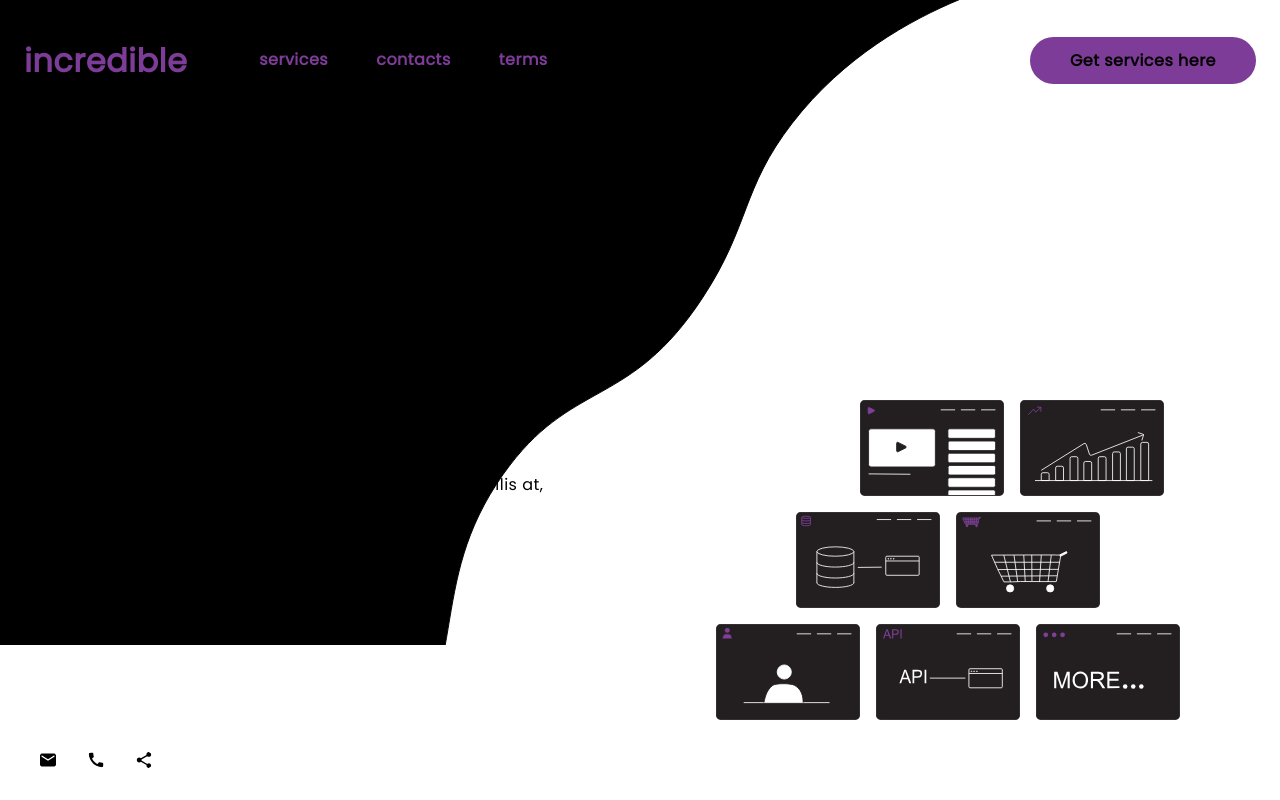
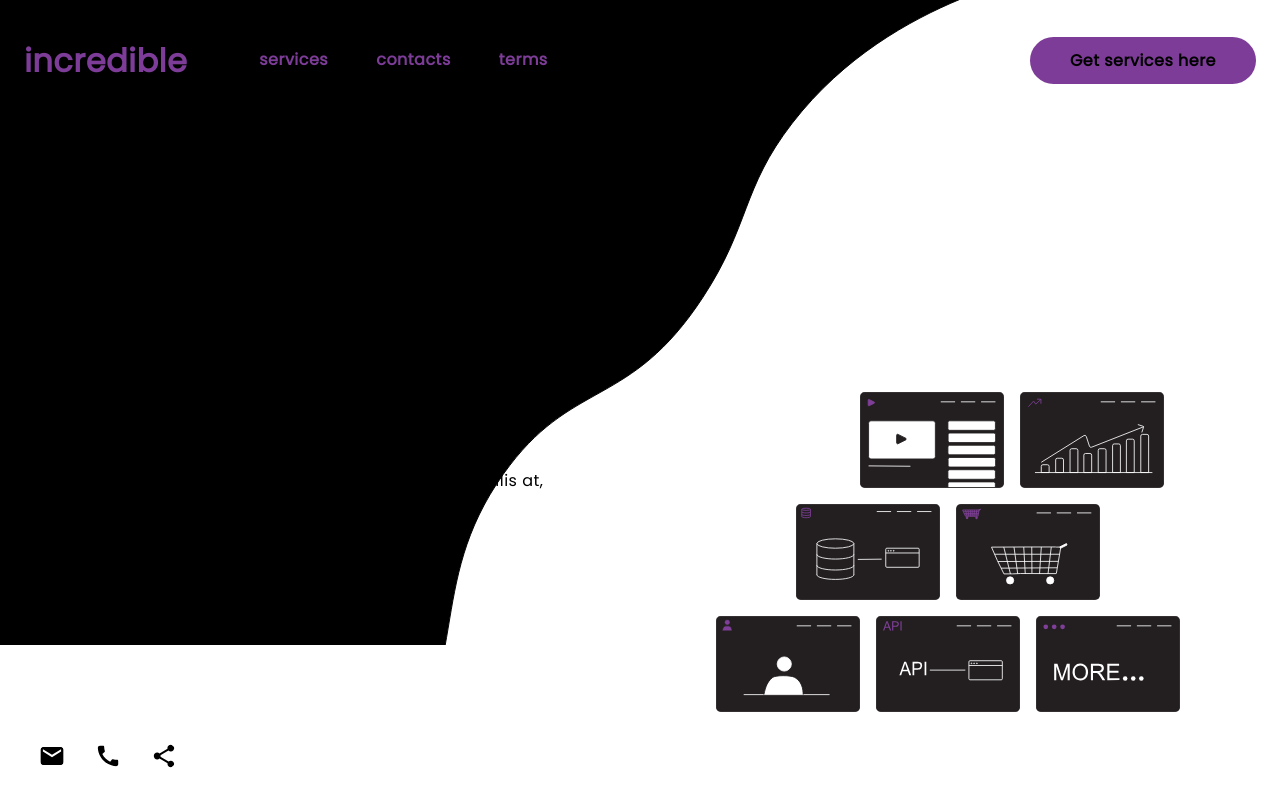
Before and after one commit to devark28/incredibles, a Next.js app: page / in a window 1280 px wide. Built offline with nearby package versions, Linux system fonts and the light colour scheme.

Commit message:
Update index.css

```diff
--- a/css/index.css
+++ b/css/index.css
@@ -43,7 +43,7 @@
 }
 
 .inc-bottom-icons {
-    font-size: 2rem !important;
+    font-size: 2.5rem !important;
     margin: 0 0.5rem;
     padding: 0.4rem;
     border-radius: 1.3rem;
```
